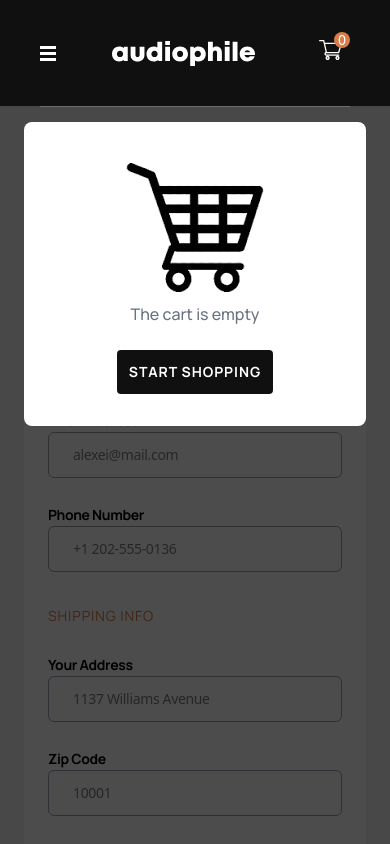
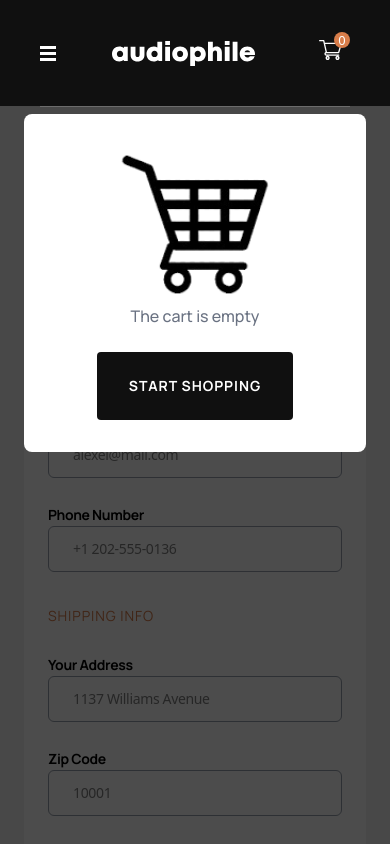
Before and after one commit to fidelisobioma/audiophile, a React (Vite) app: page /checkout in a window 390 px wide. Both pictures are taken after a click on the button 330 px from the left and 50 px from the top of the page. Shown: the top 844 px of the page. Built offline with nearby package versions, Linux system fonts and the light colour scheme.

Commit message:
fix some responsive issue

```diff
--- a/src/components/Checkout.jsx
+++ b/src/components/Checkout.jsx
@@ -55,15 +55,15 @@ function Checkout() {
   };
   if (loading) return <Loading />;
   return (
-    <div className="relative ">
+    <div className="relative">
       <Navbar />
       <div className="bg-[#f2f2f2] mt-[90px] lg:mt-[117px]">
         <div className="max-w-[80rem] mx-auto px-6 xl:px-40 bg-[#f2f2f2] pb-8 ">
           <div
-            className={` bg-[rgba(0,0,0,0.5)] z-50 absolute grid items-start left-0 right-0 -top-20 h-full px-6 transform transition-all duration-300 ease-out origin-center
+            className={` bg-[rgba(0,0,0,0.5)] z-50 fixed overflow-auto grid items-start left-0 right-0 top-0 h-[100vh] pt-6 px-6 transform transition-all duration-300 ease-out origin-center
               ${confirm ? "opacity-100 scale-100" : "opacity-0 scale-0 pointer-events-none"}`}
           >
-            <div className="bg-white rounded-lg h-fit max-w-[600px] p-8 mx-auto overflow-auto">
+            <div className="bg-white rounded-lg h-fit max-w-[600px] p-8 relative mx-auto ">
               <div className="size-16 mb-6">
                 <img
                   src="\assets\checkout\icon-order-confirmation.svg"
@@ -104,6 +104,8 @@ function Checkout() {
                       </div>
                     );
                   })}
+                  {cart.length > 1 && (
+                    <div>
                       <hr className="text-[#979797]" />
                       {more && (
                         <button
@@ -122,6 +124,8 @@ function Checkout() {
                         </button>
                       )}
                     </div>
+                  )}
+                </div>
                 <div className="bg-dark-900 p-6 grid items-end">
                   <div>
                     <h3 className="font-manrope text-sm text-light-gray">
@@ -134,11 +138,12 @@ function Checkout() {
                 </div>
               </div>
               <Link to="/" onClick={() => setCart([])}>
-                <button className="w-full hover:bg-light-brown focus:bg-light-brown transition bg-brown text-white text-center font-manrope font-semibold text-sm py-4 mt-6 tracking-[1px] rounded cursor-pointer">
+                <button className="w-full hover:bg-light-brown focus:bg-light-brown transition bg-brown text-white text-center font-manrope font-semibold text-sm py-6 mt-6 tracking-[1px] rounded cursor-pointer">
                   BACK TO HOME
                 </button>
               </Link>
             </div>
+            <div className="h-6 relative"></div>
           </div>
 
           <button
@@ -535,13 +540,13 @@ function Checkout() {
                     <input
                       type="submit"
                       value=" CONTINUE & PAY"
-                      className="w-full hover:bg-light-brown focus:bg-light-brown transition bg-brown text-white text-center font-manrope text-sm font-semibold py-4 px-9 tracking-[1px] rounded cursor-pointer"
+                      className="w-full hover:bg-light-brown focus:bg-light-brown transition bg-brown text-white text-center font-manrope text-sm font-semibold py-6 px-9 tracking-[1px] rounded cursor-pointer"
                     />
                   </div>
                 ) : (
                   <div>
                     <Link to="/">
-                      <button className="bg-brown w-full text-white text-center font-manrope font-semibold text-[13px] py-[0.9rem] px-[1.9rem] mt-7 rounded  tracking-[1px] cursor-pointer hover:bg-light-brown focus:bg-light-brown transition">
+                      <button className="bg-brown w-full text-white text-center font-manrope font-semibold text-[13px] py-6 px-[1.9rem] mt-7 rounded  tracking-[1px] cursor-pointer hover:bg-light-brown focus:bg-light-brown transition">
                         Continue SHOPPING
                       </button>
                     </Link>
--- a/src/components/shared/Navbar.jsx
+++ b/src/components/shared/Navbar.jsx
@@ -121,7 +121,7 @@ function Navbar() {
               </NavLink>
             </div>
             <div onClick={handleShowCart} className="relative p-2">
-              <span className="absolute bg-brown size-4 rounded-full top-0 right-0 text-white text-center text-sm leading-4">
+              <span className="absolute flex  justify-center items-center p-2 bg-brown size-[0.81em] rounded-full top-0 right-0 text-white text-center text-[0.81rem] leading-4">
                 {totalQuantity}
               </span>
               <button>
@@ -143,7 +143,7 @@ function Navbar() {
         </div>
 
         <div
-          className={`bg-[rgba(0,0,0,0.7)] z-10 fixed top-[90px] h-[calc(100vh-90px)] p-6  left-0 right-0 transform transition-all duration-300 ease-out origin-left
+          className={`bg-[rgba(0,0,0,0.7)] z-10 fixed top-[90px] h-[calc(100vh-90px)] p-6 left-0 right-0 transform transition-all duration-300 ease-out origin-left
             ${navbar ? "translate-x-0" : "translate-x-[100%] pointer-events-none"}
           `}
         >
@@ -245,7 +245,7 @@ function Navbar() {
       </nav>
 
       <div
-        className={`fixed top-[90px] lg:top-[117px] justify-center md:justify-items-end z-10 h-[calc(100vh-90px)] md:h-[calc(100vh-117px)] overflow-y-auto w-full bg-[rgba(0,0,0,0.7)] py-8 px-6  xl:px-40 transform transition-all duration-300 ease-out origin-center
+        className={`fixed top-[90px] lg:top-[117px] justify-center md:justify-items-end z-10 h-[calc(100vh-90px)] md:h-[calc(100vh-117px)] overflow-y-auto w-full bg-[rgba(0,0,0,0.7)] pt-6 px-6  xl:px-40 transform transition-all duration-300 ease-out origin-center
            ${overLay ? "opacity-100 scale-100" : "opacity-0 scale-0 pointer-events-none"}`}
       >
         {cart.length === 0 ? (
@@ -263,7 +263,7 @@ function Navbar() {
             <Link to="/">
               <button
                 onClick={handleShowCart}
-                className="bg-dark-900 text-center rounded p-3 mt-6 hover:bg-[#4c4c4c] focus:bg-[#4c4c4c] transition cursor-pointer text-white text-sm font-bold font-manrope tracking-[0.06rem]"
+                className="bg-dark-900 text-center rounded py-6 px-8 mt-6 hover:bg-[#4c4c4c] focus:bg-[#4c4c4c] transition cursor-pointer text-white text-sm font-bold font-manrope tracking-[0.06rem]"
               >
                 START SHOPPING
               </button>
@@ -336,13 +336,14 @@ function Navbar() {
             <Link to="/checkout" className="">
               <button
                 onClick={handleShowCart}
-                className="bg-brown text-center rounded w-full p-3 mt-6 text-white text-sm font-bold font-manrope tracking-[0.06rem] cursor-pointer hover:bg-light-brown focus:bg-light-brown transition"
+                className="bg-brown text-center rounded w-full py-6 mt-6 text-white text-sm font-bold font-manrope tracking-[0.06rem] cursor-pointer hover:bg-light-brown focus:bg-light-brown transition"
               >
                 CHECKOUT
               </button>
             </Link>
           </div>
         )}
+        <div className=" h-6 relative"></div>
       </div>
     </div>
   );
```
Lines whose indentation alone changed are shown as unchanged.
